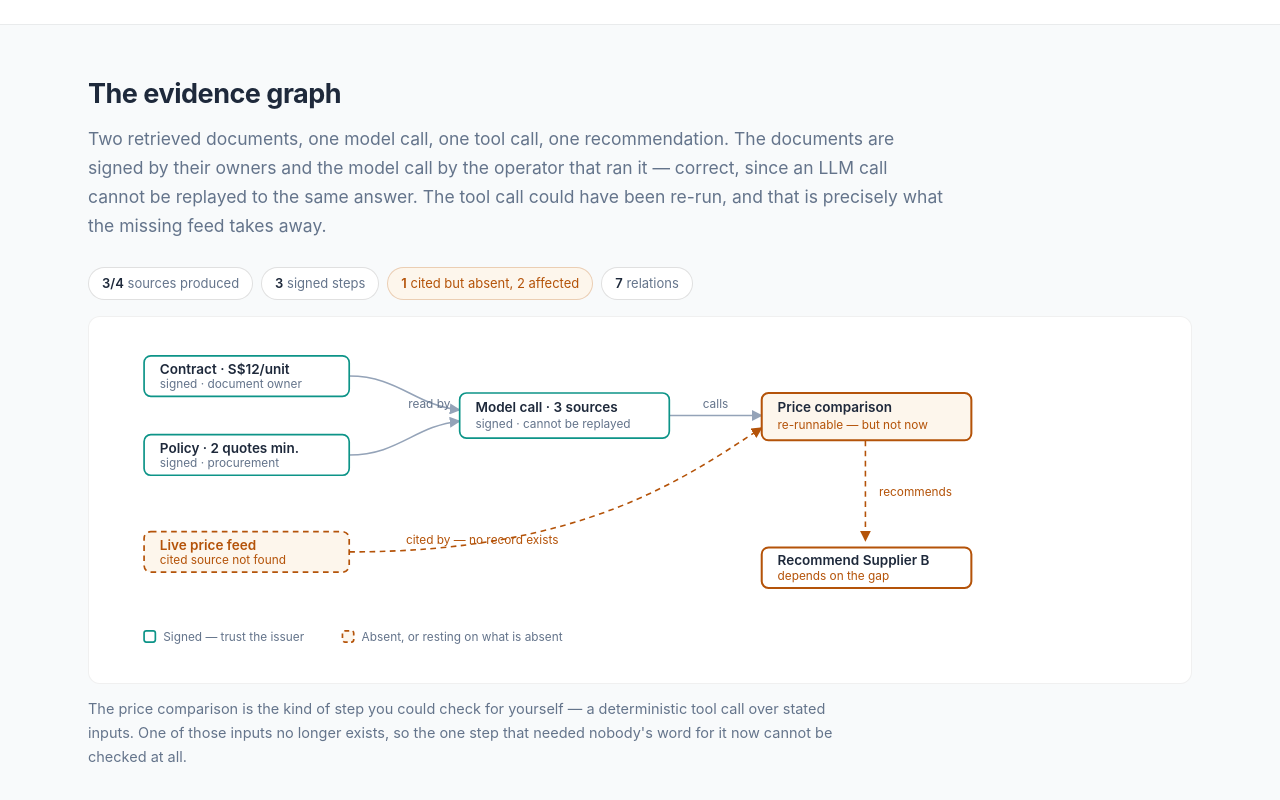
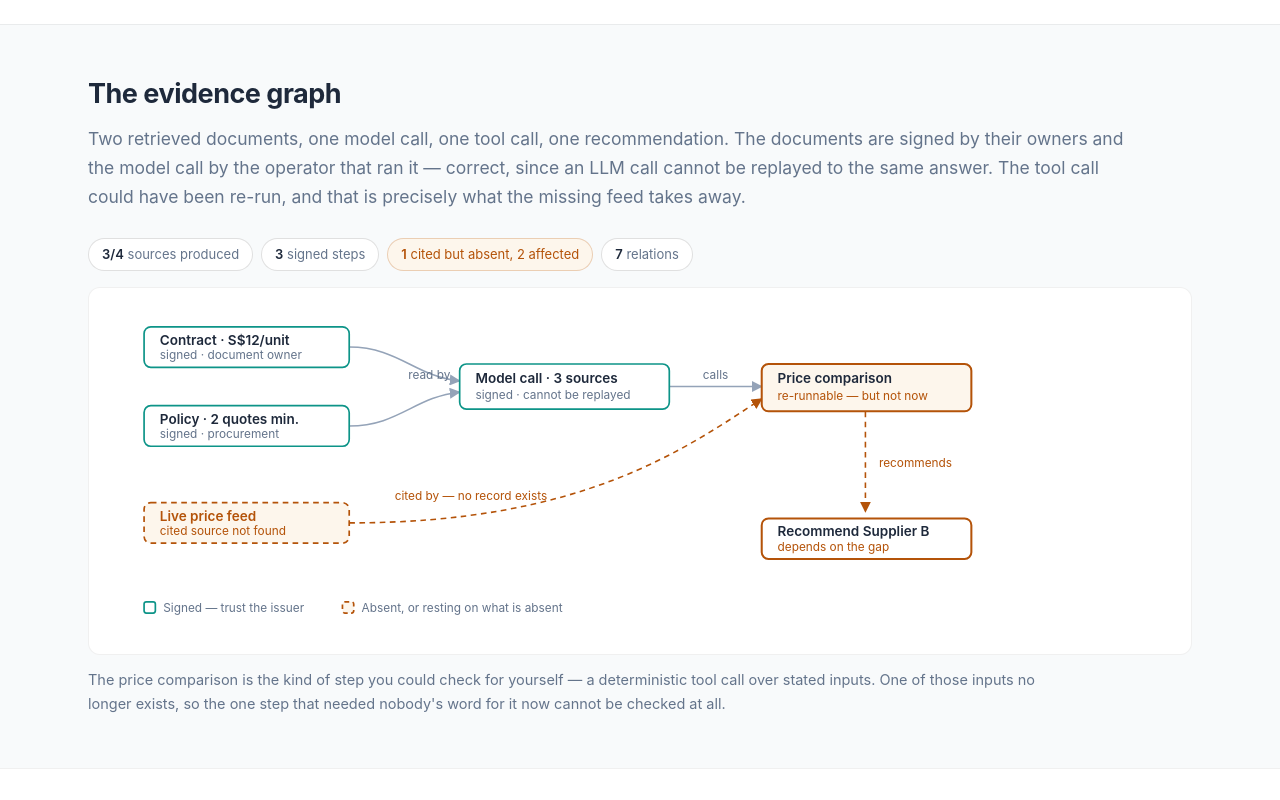
Before and after one commit to leondgarse/msi5006_tests, a plain HTML site: page docs/cases/ai-agent.html in a window 1280 px wide. Shown: the part 960-1760 px from the top of the page. Drawn offline with Linux system fonts and the light colour scheme.

Commit message:
Let a figure's text take the figure's width
The graphs widened to fill the wrap, but the sentences introducing and
captioning them stayed on prose caps written for a 1040px column: 781px
of lede and 760px of caption beside a figure running 1104 to 1680px.
That reads as a stranded narrow column, which is the defect those caps
were added to prevent, now caused by them.

Text attached to a figure is reading matter for that figure, so it
takes the figure's measure instead: 96ch for a lede that introduces
one, 104ch for a caption under one. Measured at 1280 and 1920 -- the
lede goes 781 to 961px and drops from four lines to three, the caption
760 to 863 and from three to two. Ordinary prose keeps its 78ch, and
the business page's "What that costs" lede is untouched because that
section has no figure.

Both caps stay inside min(..., 100%), so nothing changes on mobile.

Also lifted the "cited by — no record exists" label clear of the line
it had come to sit on top of once the figure changed width.

Co-Authored-By: Claude Opus 5 <noreply@anthropic.com>
Claude-Session: https://claude.ai/code/session_01263dHNsVWgooT4J5jRA5Cv

```diff
--- a/docs/cases/ai-agent.html
+++ b/docs/cases/ai-agent.html
@@ -94,7 +94,7 @@
       <text x="293" y="68">read by</text>
       <text x="547" y="68">calls</text>
     </g>
-    <text x="340" y="189" font-family="var(--sans)" font-size="10.5" fill="var(--amber)" text-anchor="middle">cited by — no record exists</text>
+    <text x="330" y="176" font-family="var(--sans)" font-size="10.5" fill="var(--amber)" text-anchor="middle">cited by — no record exists</text>
     <text x="692" y="146" font-family="var(--sans)" font-size="10.5" fill="var(--amber)" text-anchor="start">recommends</text>
 
     <!-- signed documents -->
--- a/docs/style.css
+++ b/docs/style.css
@@ -207,6 +207,12 @@ footer p{max-width:none;text-wrap:pretty}
    blocks — cards, tables, .duo, media — still take the whole width. */
 .section-lede{font-size:17.5px;color:var(--text-2);margin:0 0 26px;text-wrap:pretty;
   max-width:min(78ch,100%)}
+/* Where the lede introduces a full-width figure it is reading matter for that
+   figure, so it widens with it rather than sitting in a 78ch column beside a
+   graph that runs the whole wrap. */
+.band plain:has(> .wrap > .evidence) .section-lede,
+.wrap:has(> .evidence) > .section-lede,
+.wrap:has(> .journey) > .section-lede{max-width:min(96ch,100%)}
 /* a heading centred over a full-width card row, where a left-aligned one
    would sit oddly against three evenly spaced cards */
 h2.center{text-align:center}
@@ -313,7 +319,12 @@ h2.center + .cards{margin-top:22px}
 .ev-stat.warn b{color:var(--amber)}
 .evidence svg{display:block;width:100%;height:auto;background:var(--bg-card);
   border:1px solid var(--border);border-radius:var(--radius-lg);padding:14px 10px}
-.evidence figcaption{margin-top:13px;color:var(--text-2);font-size:14.5px;max-width:760px}
+/* A figure's caption belongs to the figure: capped at 760px it read as a
+   stranded column beside a graph two to three times its width, which is the
+   same defect the prose rules were written to avoid. It now takes the figure's
+   measure, with a reading cap only where the figure is genuinely wide. */
+.evidence figcaption{margin-top:13px;color:var(--text-2);font-size:14.5px;
+  max-width:min(104ch,100%)}
 /* Below ~820px the graph's labels shrink past legibility if the SVG is scaled to
    fit. Scrolling the figure sideways keeps the type at a readable size, which is
    the right trade for a diagram whose whole point is the words on the nodes. */
@@ -376,7 +387,8 @@ h2.center + .cards{margin-top:22px}
 .journey{margin:0;padding:0}
 .journey svg{display:block;width:100%;height:auto;background:var(--bg-card);
   border:1px solid var(--border);border-radius:var(--radius-lg);padding:16px 12px}
-.journey figcaption{margin-top:13px;color:var(--text-2);font-size:14.5px;max-width:760px}
+.journey figcaption{margin-top:13px;color:var(--text-2);font-size:14.5px;
+  max-width:min(104ch,100%)}
 @media(max-width:820px){
   .journey{overflow-x:auto;-webkit-overflow-scrolling:touch}
   .journey svg{width:820px;max-width:none}
```
